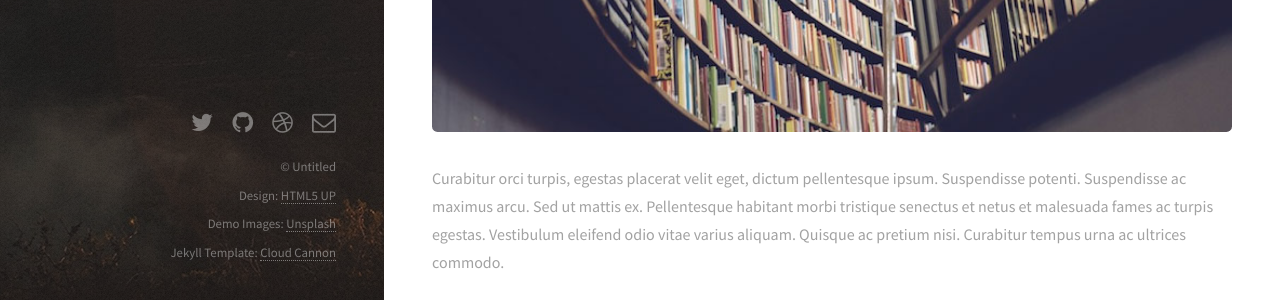
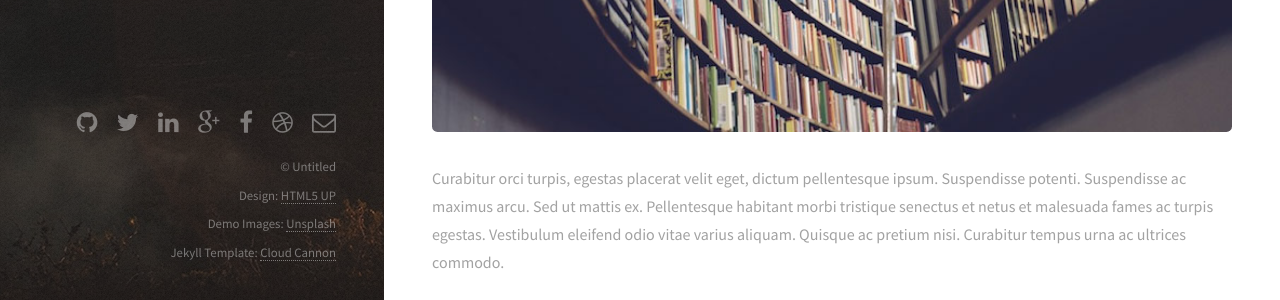
Before and after one commit to old-jekyll-templates/Strata-Jekyll-Theme, a Jekyll site: the page built from index.html, in a window 1280 px wide. Shown: the part 553-853 px from the top of the page. Built offline with Jekyll 4.4.1, drawn with Linux system fonts in a browser that asks for light colours.

Commit message:
Replaced social icons with the relative path

```diff
--- a/_config.yml
+++ b/_config.yml
@@ -1,14 +1,25 @@
 # Site settings
-title: Strata
-email: your-email@domain.com
+
+title: Strata # Title of your site
+email: your-email@domain.com # Your contant email
+
 description: > # this means to ignore newlines until "baseurl:"
   Write an awesome description for your new site here. You can edit this
   line in _config.yml. It will appear in your document head meta (for
   Google search results) and in your feed.xml site description.
 baseurl: "" # the subpath of your site, e.g. /blog/
 url: "http://yourdomain.com" # the base hostname & protocol for your site
-twitter_username: jekyllrb
-github_username:  jekyll
+
+# Social links.
+# Replace the word 'example' with your username if you want to include the icon in the left sidebar
+# Delete the word 'example' if you don't want to include the icon in the left sidebar
+
+twitter_username:     example  # Replace this with your Twitter username
+github_username:      example  # Replace this with your GitHub username
+linkedin_username:    example  # Replace this with your LinkedIn username
+google_plus_username: example  # Replace this with your Google+ username
+facebook_username:    example  # Replace this with your Facebook username
+dribbble_username:    example  # Replace this with your Dribbble username
 
 # Build settings
 markdown: kramdown
--- a/_layouts/default.html
+++ b/_layouts/default.html
@@ -33,10 +33,62 @@
         <!-- Footer -->
         <footer id="footer">
             <ul class="icons">
-                <li><a href="#" class="icon fa-twitter"><span class="label">Twitter</span></a></li>
-                <li><a href="#" class="icon fa-github"><span class="label">Github</span></a></li>
-                <li><a href="#" class="icon fa-dribbble"><span class="label">Dribbble</span></a></li>
-                <li><a href="#" class="icon fa-envelope-o"><span class="label">Email</span></a></li>
+
+              {% if site.github_username %}
+              <li>
+                <a href="https://github.com/{{ site.github_username }}" class="icon fa-github">
+                  <span class="label">GitHub</span>
+                </a>
+              </li>
+              {% endif %}
+
+              {% if site.twitter_username %}
+              <li>
+                <a href="https://twitter.com/{{ site.twitter_username }}" class="icon fa-twitter">
+                  <span class="label">Twitter</span>
+                </a>
+              </li>
+              {% endif %}
+
+              {% if site.linkedin_username %}
+              <li>
+                <a href="https://linkedin.com/in/{{ site.linkedin_username }}" class="icon fa-linkedin">
+                  <span class="label">LinkedIn</span>
+                </a>
+              </li>
+              {% endif %}
+
+              {% if site.google_plus_username %}
+              <li>
+                <a href="https://plus.google.com/{{ site.google_plus_username }}" class="icon fa-google-plus">
+                  <span class="label">Google+</span>
+                </a>
+              </li>
+              {% endif %}
+
+              {% if site.facebook_username %}
+              <li>
+                <a href="https://www.facebook.com/{{ site.facebook_username }}" class="icon fa-facebook">
+                  <span class="label">Facebook</span>
+                </a>
+              </li>
+              {% endif %}
+
+              {% if site.dribbble_username %}
+              <li>
+                <a href="#" class="icon fa-dribbble">
+                  <span class="label">Dribbble</span>
+                </a>
+              </li>
+              {% endif %}
+
+              {% if site.email %}
+              <li>
+                <a href="mailto:{{ site.email }}" class="icon fa-envelope-o">
+                  <span class="label">Email</span>
+                </a>
+              </li>
+              {% endif %}
             </ul>
             <ul class="copyright">
                 <li>&copy; Untitled</li>
```
